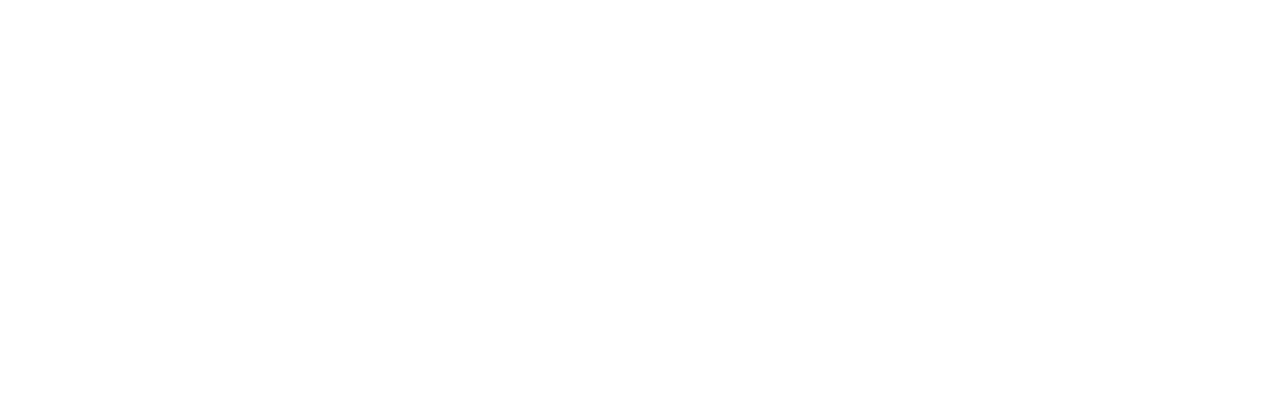
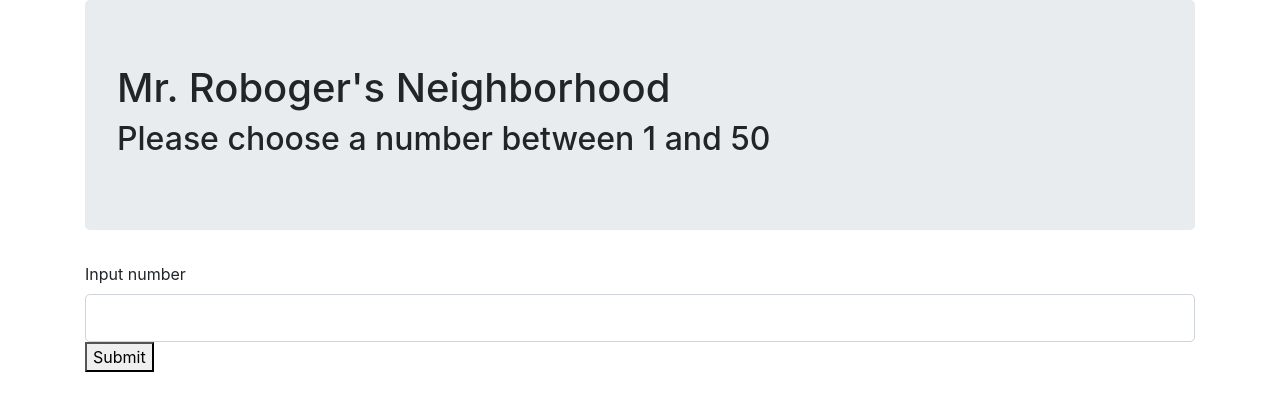
Before and after one commit to thomasfriedrichs/Mr.Robogers-Neighborhood, a plain HTML site: page index.html in a window 1280 px wide. Drawn offline with Linux system fonts and the light colour scheme.

Commit message:
add completed html

```diff
--- a/index.html
+++ b/index.html
@@ -11,6 +11,19 @@
   <title>Mr. Roboger's Neighborhood</title>
 </head>
 <body>
-
+  <div class="container">
+    <div class="jumbotron">
+      <h1>Mr. Roboger's Neighborhood</h1>
+      <h2>Please choose a number between 1 and 50</h2>
+    </div>
+    <div>
+      <form>
+        <label for="input">Input number</label>
+        <input class="form-control form-control-lg" type="number">
+        <button type="submit">Submit</button>
+      </form>
+      <p class="result"></p>
+    </div>
+  </div>
 </body>
 </html>
```
